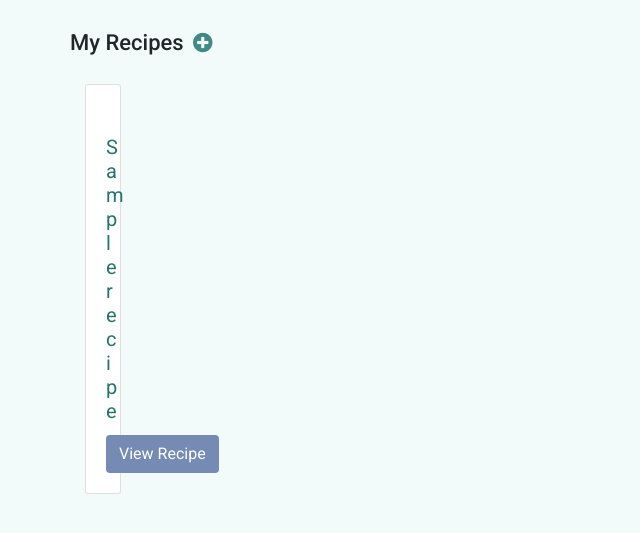
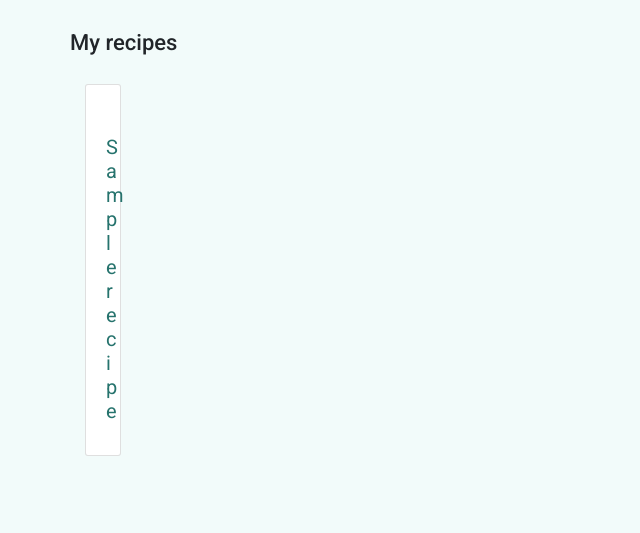
Before and after one commit to luisanegri/Data-Centric-Development, a Flask app: page /get_recipes in a window 1280 px wide. Shown: the part 56-589 px from the top of the page, without its empty margins (0-640 px from the left). Run offline with Flask 2, Linux system fonts and the light colour scheme; a database or web service that is not in the repository returns one stand-in record (values such as "Sample title"); some libraries are stand-ins or nearby versions; some web fonts are replaced.

Commit message:
changed title, fixed indentation

```diff
--- a/templates/myrecipes.html
+++ b/templates/myrecipes.html
@@ -1,29 +1,20 @@
-{% extends 'base.html' %}
-
-{% block content %}
-
+{% extends 'base.html' %} {% block content %}
 <div class="row">
-<h3 class="my-recipes-title">My Recipes</h3>
-<a href="{{url_for('add_recipes')}}"><i class="fas fa-plus-circle align-icon"></i></a>
+  <h3 class="my-recipes-title">My recipes</h3>
 </div>
-
 <div class="row">
   <div class="card-group">
     {% for recipe in recipes %}
-  <div class="col-lg-4 col-sm-6 col-xs-12 card-item">
-    <div class="card" id="card-info">
-    <div class="card-body">
-      <h5 class="card-title" style="text-align: center">{{ recipe.recipe_name}}</h5>
-          <div class="c-footer" style="text-align: center">
-            <a href="{{url_for('read_recipe', recipe_id=recipe._id)}}" class="btn btn-card">View Recipe</a>
-          </div>
+    <div class="col-lg-4 col-sm-6 col-xs-12 card-item">
+      <div class="card" id="card-info">
+        <div class="card-body d-flex flex-column">
+          <a class="link-recipe" href="{{url_for('read_recipe', recipe_id=recipe._id)}}">
+          <h5 class="card-title" style="text-align: center">{{ recipe.recipe_name}}</h5>
+          </a>
+        </div>
       </div>
     </div>
-  </div>
   {% endfor %}
 </div>
 </div>
-
-
-
 {% endblock %}
```
